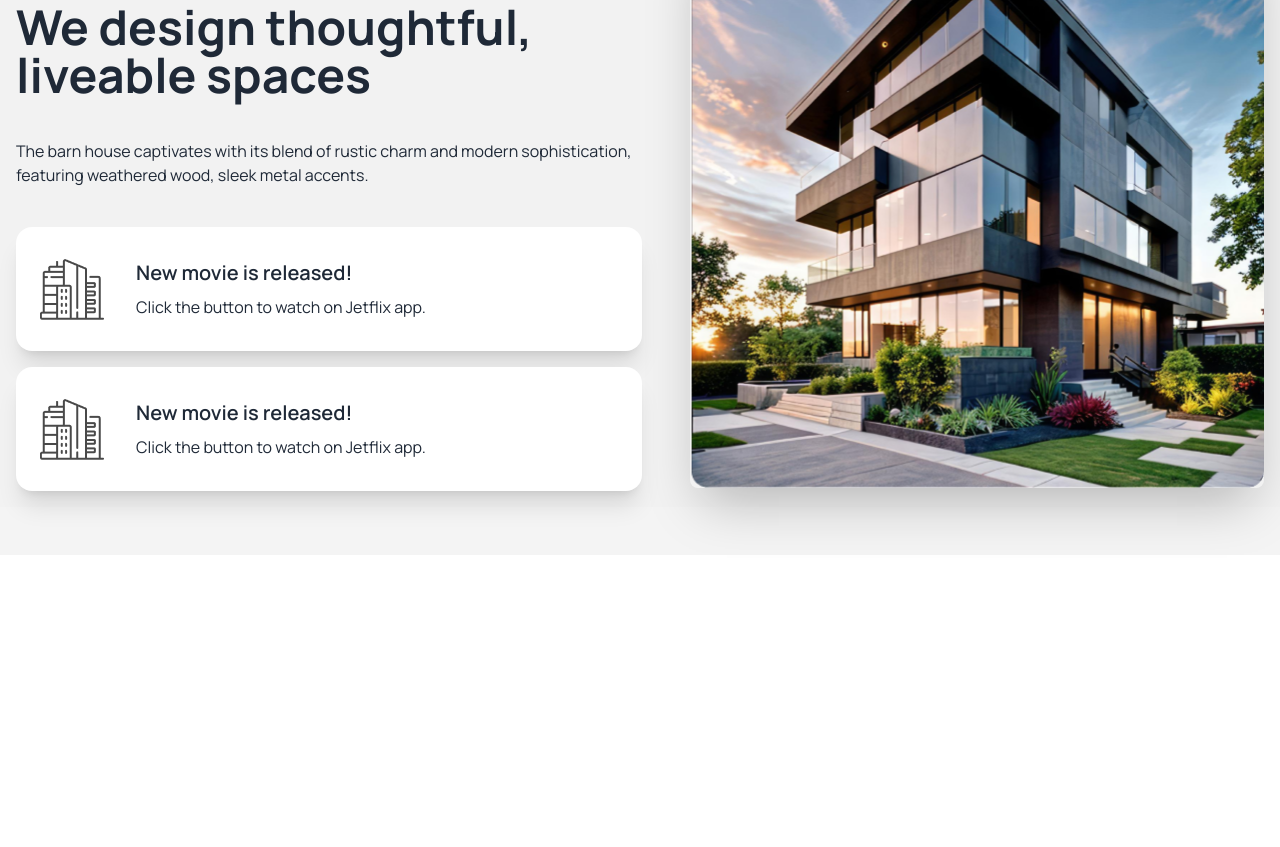
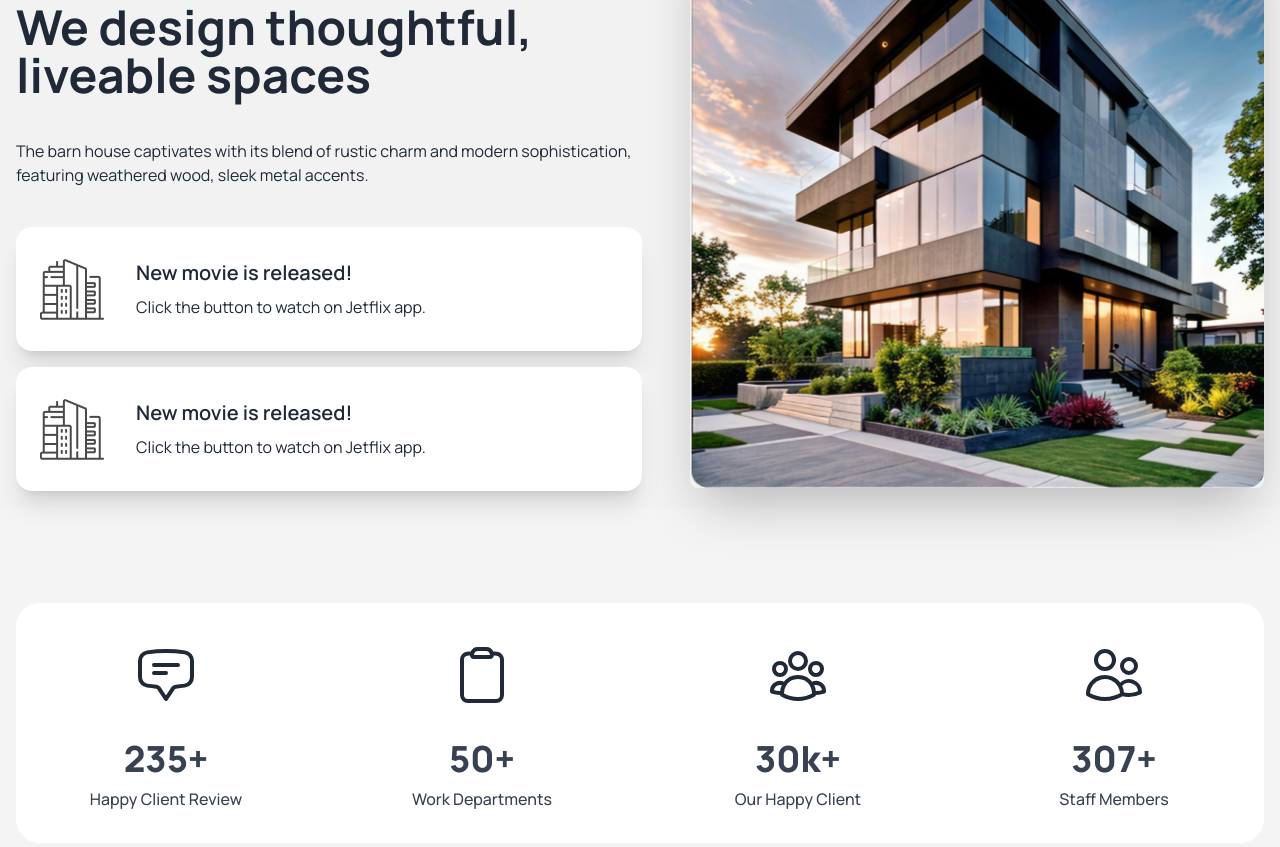
Before and after one commit to abir7856/rinterio, a plain HTML site: page index.html in a window 1280 px wide. Shown: the part 1087-1934 px from the top of the page. Before the commit the page ends 1738 px from the top, so only its background shows below. Drawn offline with nearby package versions, Linux system fonts and the light colour scheme.

Commit message:
Clients Review Section

```diff
--- a/index.html
+++ b/index.html
@@ -225,6 +225,110 @@
           </div>
         </div>
       </div>
+
+      <!-- Clients Review Section -->
+      <section class="my-24 mx-4">
+        <div
+          class="grid grid-cols-2 md:grid-cols-4 gap-4 container mx-auto bg-white rounded-3xl"
+        >
+          <div class="card">
+            <figure class="px-10 pt-10">
+              <svg
+                xmlns="http://www.w3.org/2000/svg"
+                fill="none"
+                viewBox="0 0 24 24"
+                stroke-width="1.5"
+                stroke="currentColor"
+                class="size-16"
+              >
+                <path
+                  stroke-linecap="round"
+                  stroke-linejoin="round"
+                  d="M7.5 8.25h9m-9 3H12m-9.75 1.51c0 1.6 1.123 2.994 2.707 3.227 1.129.166 2.27.293 3.423.379.35.026.67.21.865.501L12 21l2.755-4.133a1.14 1.14 0 0 1 .865-.501 48.172 48.172 0 0 0 3.423-.379c1.584-.233 2.707-1.626 2.707-3.228V6.741c0-1.602-1.123-2.995-2.707-3.228A48.394 48.394 0 0 0 12 3c-2.392 0-4.744.175-7.043.513C3.373 3.746 2.25 5.14 2.25 6.741v6.018Z"
+                />
+              </svg>
+            </figure>
+            <div class="card-body items-center text-center">
+              <h2 class="card-title text-4xl font-extrabold text-gray-700">
+                235+
+              </h2>
+              <p class="text-gray-700 font-medium">Happy Client Review</p>
+            </div>
+          </div>
+          <div class="card">
+            <figure class="px-10 pt-10">
+              <svg
+                xmlns="http://www.w3.org/2000/svg"
+                fill="none"
+                viewBox="0 0 24 24"
+                stroke-width="1.5"
+                stroke="currentColor"
+                class="size-16"
+              >
+                <path
+                  stroke-linecap="round"
+                  stroke-linejoin="round"
+                  d="M15.666 3.888A2.25 2.25 0 0 0 13.5 2.25h-3c-1.03 0-1.9.693-2.166 1.638m7.332 0c.055.194.084.4.084.612v0a.75.75 0 0 1-.75.75H9a.75.75 0 0 1-.75-.75v0c0-.212.03-.418.084-.612m7.332 0c.646.049 1.288.11 1.927.184 1.1.128 1.907 1.077 1.907 2.185V19.5a2.25 2.25 0 0 1-2.25 2.25H6.75A2.25 2.25 0 0 1 4.5 19.5V6.257c0-1.108.806-2.057 1.907-2.185a48.208 48.208 0 0 1 1.927-.184"
+                />
+              </svg>
+            </figure>
+            <div class="card-body items-center text-center">
+              <h2 class="card-title text-4xl font-extrabold text-gray-700">
+                50+
+              </h2>
+              <p class="text-gray-700 font-medium">Work Departments</p>
+            </div>
+          </div>
+          <div class="card">
+            <figure class="px-10 pt-10">
+              <svg
+                xmlns="http://www.w3.org/2000/svg"
+                fill="none"
+                viewBox="0 0 24 24"
+                stroke-width="1.5"
+                stroke="currentColor"
+                class="size-16"
+              >
+                <path
+                  stroke-linecap="round"
+                  stroke-linejoin="round"
+                  d="M18 18.72a9.094 9.094 0 0 0 3.741-.479 3 3 0 0 0-4.682-2.72m.94 3.198.001.031c0 .225-.012.447-.037.666A11.944 11.944 0 0 1 12 21c-2.17 0-4.207-.576-5.963-1.584A6.062 6.062 0 0 1 6 18.719m12 0a5.971 5.971 0 0 0-.941-3.197m0 0A5.995 5.995 0 0 0 12 12.75a5.995 5.995 0 0 0-5.058 2.772m0 0a3 3 0 0 0-4.681 2.72 8.986 8.986 0 0 0 3.74.477m.94-3.197a5.971 5.971 0 0 0-.94 3.197M15 6.75a3 3 0 1 1-6 0 3 3 0 0 1 6 0Zm6 3a2.25 2.25 0 1 1-4.5 0 2.25 2.25 0 0 1 4.5 0Zm-13.5 0a2.25 2.25 0 1 1-4.5 0 2.25 2.25 0 0 1 4.5 0Z"
+                />
+              </svg>
+            </figure>
+            <div class="card-body items-center text-center">
+              <h2 class="card-title text-4xl font-extrabold text-gray-700">
+                30k+
+              </h2>
+              <p class="text-gray-700 font-medium">Our Happy Client</p>
+            </div>
+          </div>
+          <div class="card">
+            <figure class="px-10 pt-10">
+              <svg
+                xmlns="http://www.w3.org/2000/svg"
+                fill="none"
+                viewBox="0 0 24 24"
+                stroke-width="1.5"
+                stroke="currentColor"
+                class="size-16"
+              >
+                <path
+                  stroke-linecap="round"
+                  stroke-linejoin="round"
+                  d="M15 19.128a9.38 9.38 0 0 0 2.625.372 9.337 9.337 0 0 0 4.121-.952 4.125 4.125 0 0 0-7.533-2.493M15 19.128v-.003c0-1.113-.285-2.16-.786-3.07M15 19.128v.106A12.318 12.318 0 0 1 8.624 21c-2.331 0-4.512-.645-6.374-1.766l-.001-.109a6.375 6.375 0 0 1 11.964-3.07M12 6.375a3.375 3.375 0 1 1-6.75 0 3.375 3.375 0 0 1 6.75 0Zm8.25 2.25a2.625 2.625 0 1 1-5.25 0 2.625 2.625 0 0 1 5.25 0Z"
+                />
+              </svg>
+            </figure>
+            <div class="card-body items-center text-center">
+              <h2 class="card-title text-4xl font-extrabold text-gray-700">
+                307+
+              </h2>
+              <p class="text-gray-700 font-medium">Staff Members</p>
+            </div>
+          </div>
+        </div>
+      </section>
     </main>
   </body>
 </html>
```
